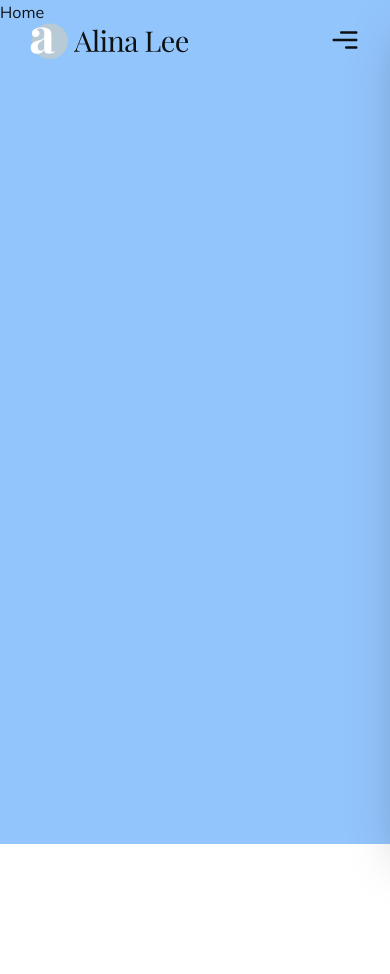
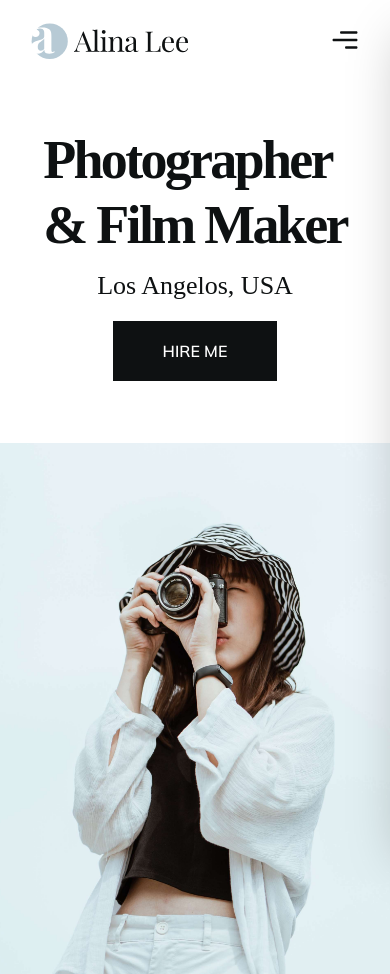
Before and after one commit to rasan3-1416/Alina-Lee, a React (Vite) app: page / in a window 390 px wide. Before the commit the page ends 844 px from the top, so only its background shows below. Built offline with nearby package versions, Linux system fonts and the light colour scheme; a web font is replaced by a local one.

Commit message:
feat(home): add home section with responsive design

```diff
--- a/src/App.jsx
+++ b/src/App.jsx
@@ -1,6 +1,6 @@
 import React from "react";
 // Import Components
-import Header from "./components/Header";
+import Header from "./Components/Header";
 import AnimRoutes from "./components/AnimRoutes";
 // Import Browser Router
 import { BrowserRouter } from "react-router-dom";
--- a/src/components/Social.jsx
+++ b/src/components/Social.jsx
@@ -13,27 +13,27 @@ const Social = () => {
       <ul className="flex gap-x-4">
         <li>
           <a href="https://www.facebook.com" target="_blank">
-            <ImFacebook />
+            <ImFacebook size={20} />
           </a>
         </li>
         <li>
           <a href="https://www.twitter.com" target="_blank">
-            <ImTwitter />
+            <ImTwitter size={20} />
           </a>
         </li>
         <li>
           <a href="https://www.pinterest.com" target="_blank">
-            <ImPinterest />
+            <ImPinterest size={20} />
           </a>
         </li>
         <li>
           <a href="https://www.instagram.com" target="_blank">
-            <ImInstagram />
+            <ImInstagram size={20} />
           </a>
         </li>
         <li>
           <a href="https://www.youtube.com" target="_blank">
-            <ImYoutube />
+            <ImYoutube size={20} />
           </a>
         </li>
       </ul>
--- a/src/pages/About.jsx
+++ b/src/pages/About.jsx
@@ -1,7 +1,7 @@
 import React from "react";
 
 const About = () => {
-  return <section className="section bg-yellow-200">About</section>;
+  return <section className="section"></section>;
 };
 
 export default About;
--- a/src/pages/Home.jsx
+++ b/src/pages/Home.jsx
@@ -1,7 +1,32 @@
 import React from "react";
+import WomanImage from "../assets/img/home/woman.png";
+import { Link } from "react-router-dom";
 
 const Home = () => {
-  return <section className="section bg-blue-300">Home</section>;
+  return (
+    <section className="section">
+      <div className="container relative h-full">
+        <div className="flex flex-col justify-center">
+          <div className="z-10 flex h-full w-full flex-col items-center justify-center pb-8 pt-32 lg:absolute lg:w-auto lg:items-start lg:pb-0 lg:pt-0">
+            <h1 className="h1">
+              photographer <br /> & film maker
+            </h1>
+            <p className="mb-4 font-primary text-[26px] lg:mb-12 lg:text-[32px]">
+              Los Angelos, USA
+            </p>
+            <Link to={"/contact"} className="btn mb-[30px] w-fit">
+              hire me
+            </Link>
+          </div>
+          <div className="flex max-h-96 justify-end lg:max-h-max">
+            <div className="relative h-full overflow-hidden lg:-right-40">
+              <img src={WomanImage} alt="Woman Image" />
+            </div>
+          </div>
+        </div>
+      </div>
+    </section>
+  );
 };
 
 export default Home;
--- a/tailwind.config.js
+++ b/tailwind.config.js
@@ -12,6 +12,9 @@ export default {
       lg: "1024px",
       xl: "1192px",
     },
+    container: {
+      center: true,
+    },
     extend: {
       colors: {
         primary: "#0E1112",
```
